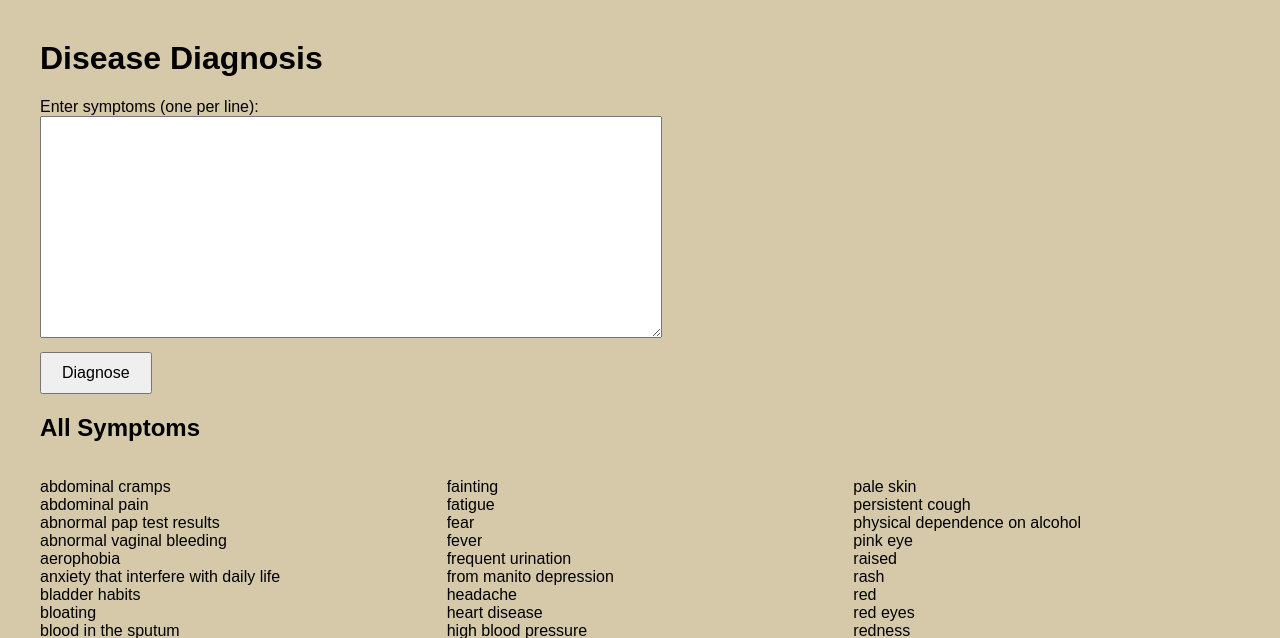
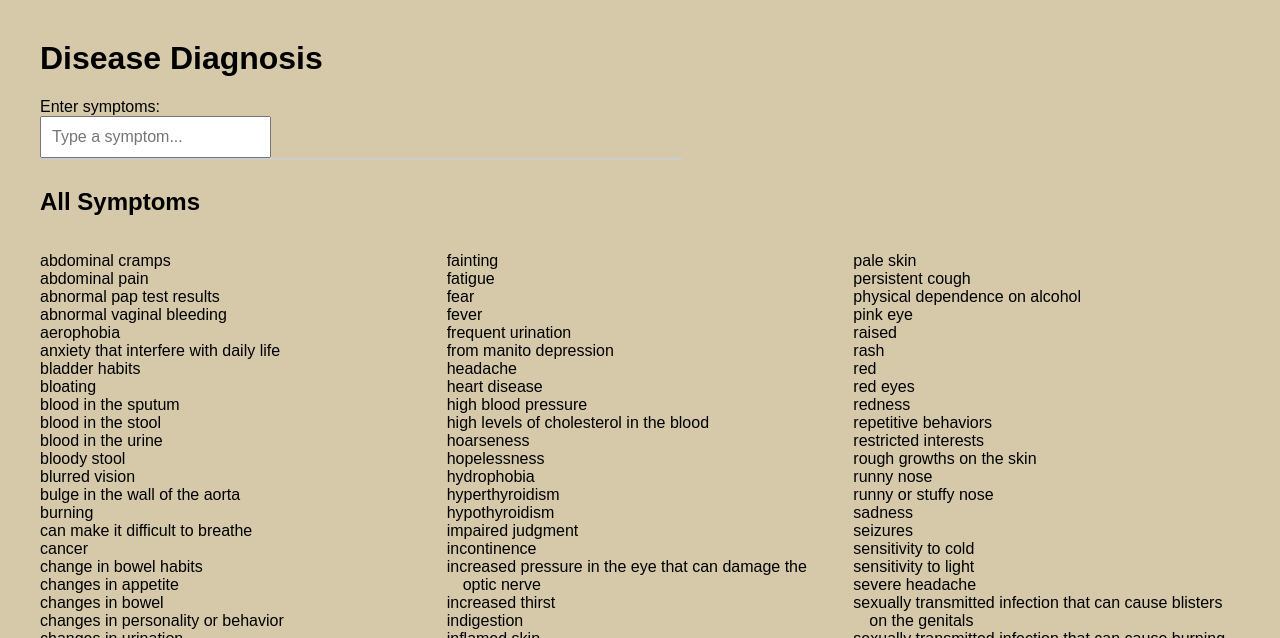
Before and after one commit to kminzz/AI_Project, a Flask app: page / in a window 1280 px wide. Shown: the top 638 px of the page. Run offline with Flask 3, Linux system fonts and the light colour scheme.

Commit message:
added base directory for more consistent file paths, created diagnose route so frontend can request a diagnosis, now passing unique_symptoms to template, created component for individual symptom adding with suggestions and removal, added javascript to handle adding and removing symptoms as well as requesting a diagnosis when a symptom is added or removed, now using javascript injection instead of Jinja2 for possible diagnosis table

```diff
--- a/AI_project_updated/app.py
+++ b/AI_project_updated/app.py
@@ -1,8 +1,9 @@
-from flask import Flask, render_template, request
-import csv
+from flask import Flask, render_template, request, jsonify
+import csv, os
 import pandas as pd
 
 app = Flask(__name__)
+BASE_DIR = os.path.dirname(__file__)
 
 def load_disease_data(filename):
     disease_data = {}
@@ -32,16 +33,34 @@ def diagnose(symptoms_input, disease_data):
     scores.sort(key=lambda x: (-x[1], x[2]))
     return scores[:8]
 
+@app.route("/diagnose", methods=["POST"])
+def diagnose_ajax():
+    symptoms = request.json.get("symptoms", [])
+    disease_data = load_disease_data(os.path.join(BASE_DIR, "diseases.csv"))
+    results = diagnose(symptoms, disease_data)
+
+    formatted = []
+    for disease, match_count, matched, total, missing in results:
+        formatted.append({
+            "disease": disease,
+            "match_count": match_count,
+            "matched": matched,
+            "total": total,
+            "missing": list(missing),
+        })
+
+    return jsonify(formatted)
+
 @app.route("/", methods=["GET", "POST"])
 def index():
     results = []
     if request.method == "POST":
         raw_input = request.form.get("symptoms", "")
         symptoms = [s.strip() for s in raw_input.strip().split('\n') if s.strip()]
-        disease_data = load_disease_data("diseases.csv")
+        disease_data = load_disease_data(os.path.join(BASE_DIR, "diseases.csv"))
         results = diagnose(symptoms, disease_data)
 
-    df = pd.read_csv("diseases.csv")
+    df = pd.read_csv(os.path.join(BASE_DIR, "diseases.csv"))
 
     all_symptoms = []
     for symptoms in df['symptoms']:
@@ -57,7 +76,7 @@ def index():
         unique_symptoms[2*third:]
     ]
 
-    return render_template("project.html", results=results, symptom_columns=symptom_columns)
+    return render_template("project.html", symptom_columns=symptom_columns, unique_symptoms=unique_symptoms)
 
 if __name__ == "__main__":
     app.run(debug=True)
--- a/AI_project_updated/templates/project.html
+++ b/AI_project_updated/templates/project.html
@@ -1,5 +1,6 @@
 <!DOCTYPE html>
 <html lang="en">
+
 <head>
     <meta charset="UTF-8">
     <title>Disease Diagnosis</title>
@@ -9,105 +10,106 @@
             font-family: Arial, sans-serif;
             margin: 40px;
         }
-        ul li {
-            padding-left: 1em;
-            text-indent: -1em;
-        }
+
         .columns {
             display: flex;
             gap: 20px;
             margin-top: 20px;
         }
+
+        .columns ul li {
+            padding-left: 1em;
+            text-indent: -1em;
+        }
+
         .column {
             flex: 1;
         }
+
         ul {
             list-style-type: none;
             padding-left: 0;
         }
-        body {
-            font-family: Arial, sans-serif;
-            margin: 40px;
-        }
-        textarea {
-            width: 50%;
-            height: 200px;
-            font-size: 16px;
-            padding: 10px;
-        }
+
         table {
             width: 100%;
             border-collapse: collapse;
             margin-top: 30px;
         }
-        th, td {
+
+        th,
+        td {
             border: 1px solid #aaa;
             padding: 10px;
             text-align: left;
         }
+
         th {
             background-color: #f2f2f2;
         }
-        input[type="submit"] {
+
+        #symptom-input {
+            padding: 10px;
+            font-size: 16px;
+        }
+
+        #selected-symptoms {
+            display: flex;
+            flex-wrap: wrap;
             margin-top: 10px;
-            padding: 10px 20px;
-            font-size: 16px;
+            gap: 5px;
+        }
+
+        .symptom-tag {
+            background-color: #f2f2f2;
+            padding: 6px 10px;
+            border-radius: 20px;
+            position: relative;
+            font-size: 14px;
+        }
+
+        .symptom-tag .remove-tag {
+            color: red;
+            font-weight: bold;
+            margin-left: 8px;
+            cursor: pointer;
+        }
+
+        #suggestions {
+            margin: 0;
+            background: white;
+            border: 1px solid #ccc;
+            max-height: 150px;
+            overflow-y: auto;
+            width: 50%;
+            position: absolute;
+            z-index: 10;
+        }
+
+        #suggestions li {
+            padding: 6px 8px;
+            cursor: pointer;
+        }
+
+        #suggestions li:hover {
+            background-color: #e0e0e0;
         }
     </style>
 </head>
+
 <body>
 
     <h1>Disease Diagnosis</h1>
-    <form method="POST" action="/">
-        <label for="symptoms">Enter symptoms (one per line):</label><br>
-        <textarea name="symptoms" id="symptoms" >{{ request.form.symptoms }}</textarea><br>
-        <input type="submit" value="Diagnose">
-    </form>
+    <label for="symptom-input">Enter symptoms:</label>
+    <div id="symptom-box">
+        <input type="text" id="symptom-input" placeholder="Type a symptom..." autocomplete="off">
+        <ul id="suggestions" style="list-style-type: none; padding-left: 0;"></ul>
+    </div>
+    <div id="selected-symptoms"></div>
 
-    {% if results %}
-        <h2>Possible Diagnoses</h2>
-        <table border="1">
-            <thead>
-                <tr>
-                    <th>Disease</th>
-                    <th>Matched Symptoms</th>
-                    <th>Symptoms</th>
-                    <th>Total Symptoms</th>
-                    <th>Missing Symptoms</th>
-                </tr>
-            </thead>
-            <tbody>
-                {% for disease, match_count, symptoms, total_symptoms, missing_symptoms in results %}
-                <tr>
-                    <td>{{ disease }}</td>
-                    <td>{{ match_count }}</td>
-                    <td>
-                        {% if symptoms %}
-                        <ul>
-                            {% for symptom in symptoms %}
-                                <li>{{ symptom }}</li>
-                            {% endfor %}
-                        </ul>
-                        {% else %}
-                        <p>No matched symptoms.</p>
-                        {% endif %}
-                    <td> {{ total_symptoms }}</td>
-                    <td>
-                        {% if missing_symptoms %}
-                        <ul>
-                            {% for symptom in missing_symptoms %}
-                                <li>{{ symptom }}</li>
-                            {% endfor %}
-                        </ul>
-                        {% else %}
-                        <p>No missing symptoms.</p>
-                        {% endif %}
-                    </td>
-                </tr>
-                {% endfor %}
-            </tbody>
-        </table>
-        {% endif %}
+    <div id="diagnosis-results">
+    </div>
+
     <h2>All Symptoms</h2>
     <div class="symptoms-list">
         <div class="columns">
@@ -122,5 +124,124 @@
             {% endfor %}
         </div>
     </div>
+    <script type="application/json" id="symptom-data">
+        {{ unique_symptoms | tojson | safe }}
+    </script>
+    <script>
+        const allSymptoms = JSON.parse(
+            document.getElementById('symptom-data').textContent
+        );
+        const input = document.getElementById("symptom-input");
+        const tagContainer = document.getElementById("selected-symptoms");
+        const suggestionsBox = document.getElementById("suggestions");
+
+        let selectedSymptoms = [];
+
+        function createTag(symptom) {
+            const tag = document.createElement("div");
+            tag.classList.add("symptom-tag");
+            tag.textContent = symptom;
+
+            const removeBtn = document.createElement("span");
+            removeBtn.classList.add("remove-tag");
+            removeBtn.textContent = "❌";
+            removeBtn.onclick = () => {
+                tag.remove();
+                selectedSymptoms = selectedSymptoms.filter(s => s !== symptom);
+                updateDiagnosis();  // trigger update
+            };
+
+            tag.appendChild(removeBtn);
+            tagContainer.appendChild(tag);
+        }
+
+        function addSymptom(symptom) {
+            symptom = symptom.toLowerCase().trim();
+            if (symptom && !selectedSymptoms.includes(symptom)) {
+                selectedSymptoms.push(symptom);
+                createTag(symptom);
+                updateDiagnosis();  // trigger update
+            }
+            input.value = "";
+            suggestionsBox.innerHTML = "";
+        }
+
+        input.addEventListener("keydown", function (e) {
+            if (e.key === "Enter") {
+                e.preventDefault();
+                addSymptom(input.value);
+            }
+        });
+
+        input.addEventListener("input", function () {
+            const val = input.value.toLowerCase().trim();
+            suggestionsBox.innerHTML = "";
+
+            if (val.length === 0) return;
+
+            const suggestions = allSymptoms.filter(sym =>
+                sym.includes(val) && !selectedSymptoms.includes(sym)
+            ).slice(0, 10);
+
+            for (const sym of suggestions) {
+                const li = document.createElement("li");
+                li.textContent = sym;
+                li.onclick = () => addSymptom(sym);
+                suggestionsBox.appendChild(li);
+            }
+        });
+
+        function updateDiagnosis() {
+            fetch("/diagnose", {
+                method: "POST",
+                headers: {
+                    "Content-Type": "application/json"
+                },
+                body: JSON.stringify({ symptoms: selectedSymptoms })
+            })
+                .then(response => response.json())
+                .then(data => renderDiagnosisTable(data))
+                .catch(error => console.error("Diagnosis error:", error));
+        }
+
+        function renderDiagnosisTable(data) {
+            const container = document.getElementById("diagnosis-results");
+            if (data.length === 0) {
+                container.innerHTML = "<p>No matching diseases found.</p>";
+                return;
+            }
+
+            let html = `
+                <h2>Possible Diagnoses</h2>
+                <table border="1">
+                    <thead>
+                        <tr>
+                            <th>Disease</th>
+                            <th>Matched Symptoms</th>
+                            <th>Symptoms</th>
+                            <th>Total Symptoms</th>
+                            <th>Missing Symptoms</th>
+                        </tr>
+                    </thead>
+                    <tbody>
+            `;
+
+            data.forEach(row => {
+                html += `
+                    <tr>
+                        <td>${row.disease}</td>
+                        <td>${row.match_count}</td>
+                        <td><ul>${row.matched.map(s => `<li>${s}</li>`).join('')}</ul></td>
+                        <td>${row.total}</td>
+                        <td><ul>${row.missing.map(s => `<li>${s}</li>`).join('')}</ul></td>
+                    </tr>
+                `;
+            });
+
+            html += "</tbody></table>";
+            container.innerHTML = html;
+        }
+    </script>
 </body>
+
 </html>
```
Lines whose indentation alone changed are shown as unchanged.
